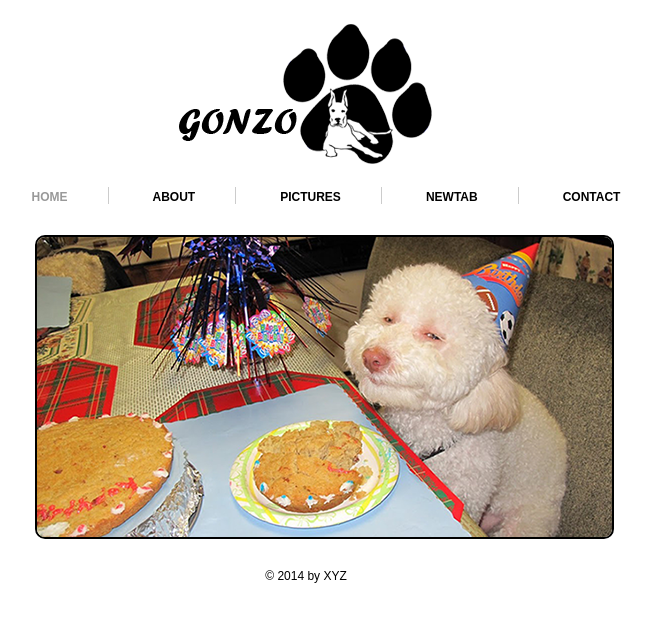
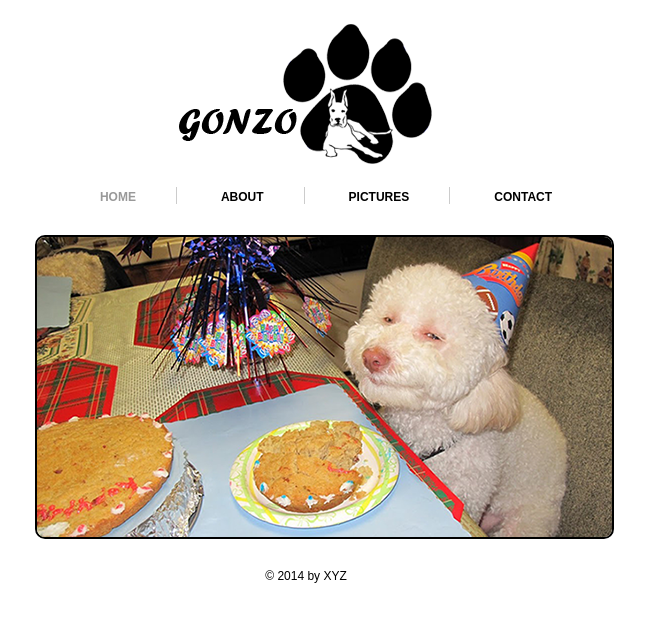
Before and after one commit to pavan210/mygithub, a plain HTML site: page index.html in a window 1280 px wide. Shown: the whole page, without its empty margins (334-986 px from the left). Drawn offline with Linux system fonts and the light colour scheme.

Commit message:
undo updates to index.html

```diff
--- a/index.html
+++ b/index.html
@@ -29,7 +29,6 @@
 			<li><a class="active" href="index.html">HOME</a></li>
 			<li><a href="about.html">ABOUT</a></li>
 			<li><a href="picture.html">PICTURES</a></li>
-			<li><a href="picture.html">NEWTAB</a></li>
 			<li class="bdr"><a class="pdg" href="contact.html">CONTACT</a></li>
 		</ul>
 	</div>
```
